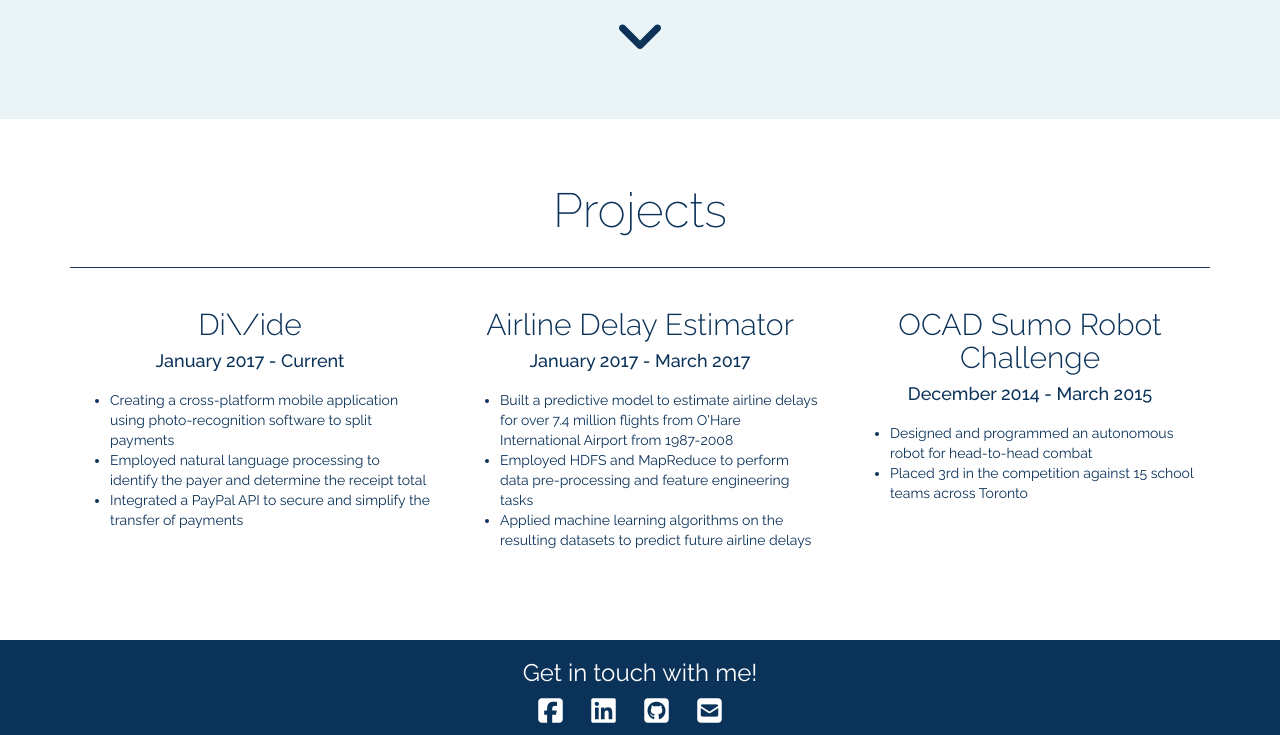
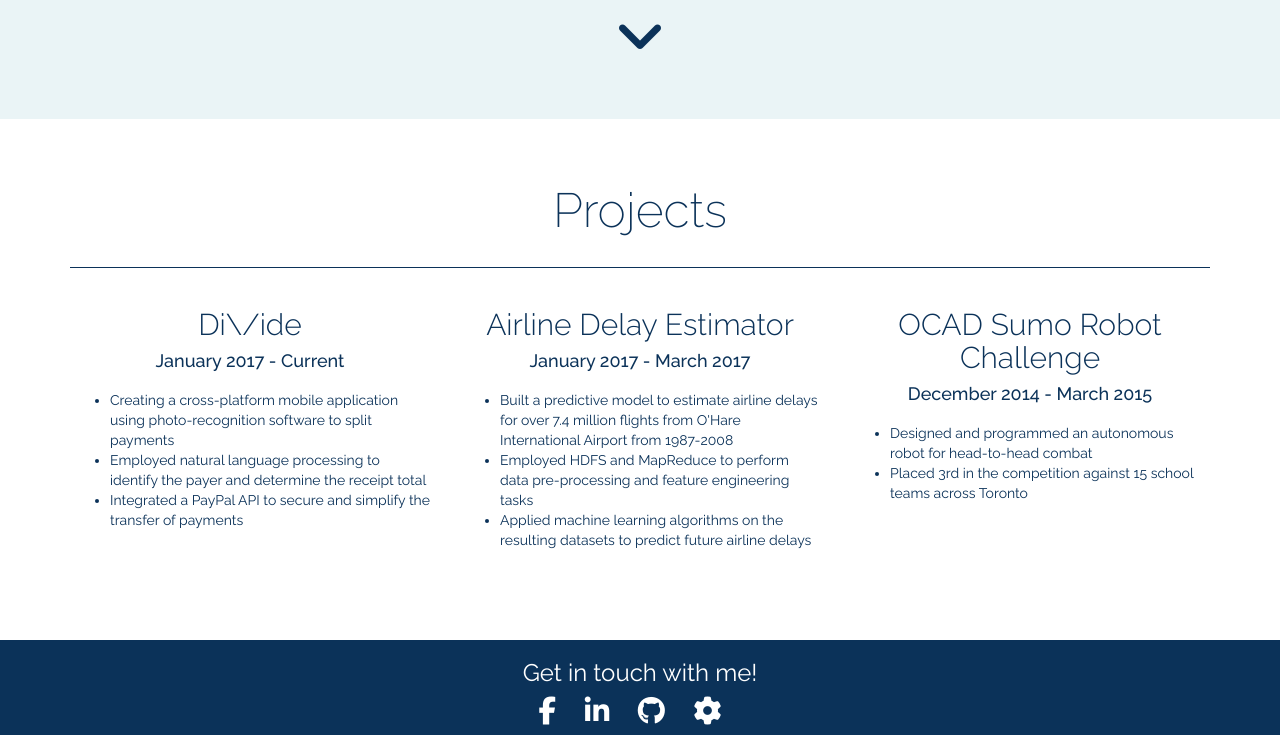
Before and after one commit to adiljiwani/adiljiwani.github.io, a website: page index.html in a window 1280 px wide. Shown: the part 2016-2751 px from the top of the page. Drawn offline with Linux system fonts and the light colour scheme; a small style sheet from the web is missing.

Commit message:
Update index.html

```diff
--- a/index.html
+++ b/index.html
@@ -249,16 +249,16 @@
                                   <h3>Get in touch with me!</h3>
                                         <ul class="list-inline">
                                             <li>
-                                              <a href="https://www.facebook.com/adil.jiwani" rel="noopener noreferrer" target="_blank"><i class="fa fa-facebook-square fa-2x fa-cog1" aria-hidden="true"></i></a>
+                                              <a href="https://www.facebook.com/adil.jiwani" rel="noopener noreferrer" target="_blank"><i class="fa fa-facebook fa-2x fa-cog1" aria-hidden="true"></i></a>
                                             </li>
                                             <li>
-                                                <a href="https://www.linkedin.com/in/adiljiwani" rel="noopener noreferrer" target="_blank"><i class="fa fa-linkedin-square fa-2x fa-cog" aria-hidden="true"></i></a>
+                                                <a href="https://www.linkedin.com/in/adiljiwani" rel="noopener noreferrer" target="_blank"><i class="fa fa-linkedin fa-2x fa-cog" aria-hidden="true"></i></a>
                                             </li>
                                             <li>
-                                                <a href="https://www.github.com/adiljiwani" rel="noopener noreferrer" target="_blank"><i class="fa fa-github-square fa-2x fa-cog" aria-hidden="true"></i></a>
+                                                <a href="https://www.github.com/adiljiwani" rel="noopener noreferrer" target="_blank"><i class="fa fa-github fa-2x fa-cog" aria-hidden="true"></i></a>
                                             </li>
                                             <li>
-                                                <a href="mailto:adiljiwani@gmail.com" rel="noopener noreferrer"><i class="fa fa-envelope-square fa-2x fa-cog" aria-hidden="true"></i></a>
+                                                <a href="mailto:adiljiwani@gmail.com" rel="noopener noreferrer"><i class="fa fa-envelope fa-2x fa-cog" aria-hidden="true"></i></a>
                                             </li>
                                         </ul>
                                 </div>
```
